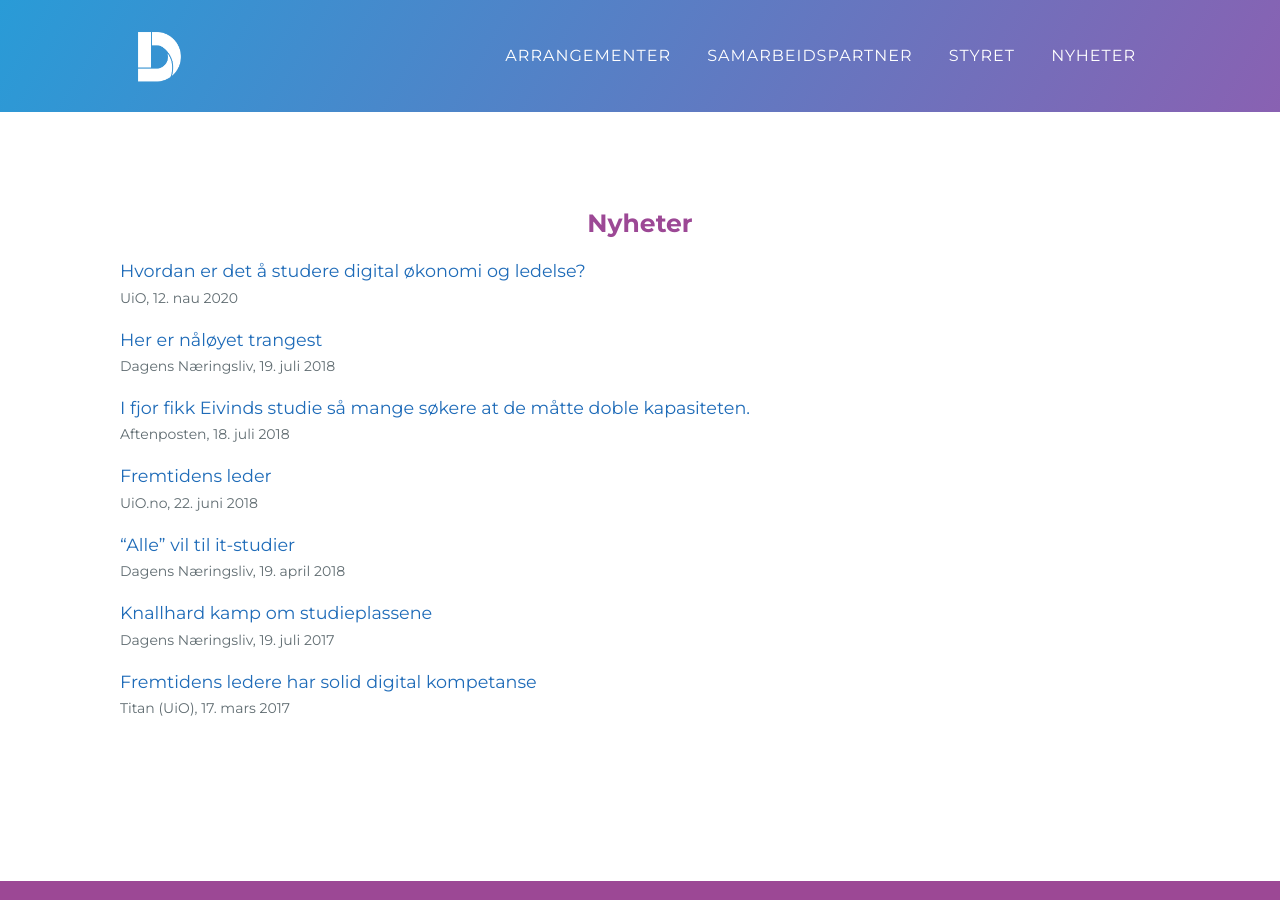
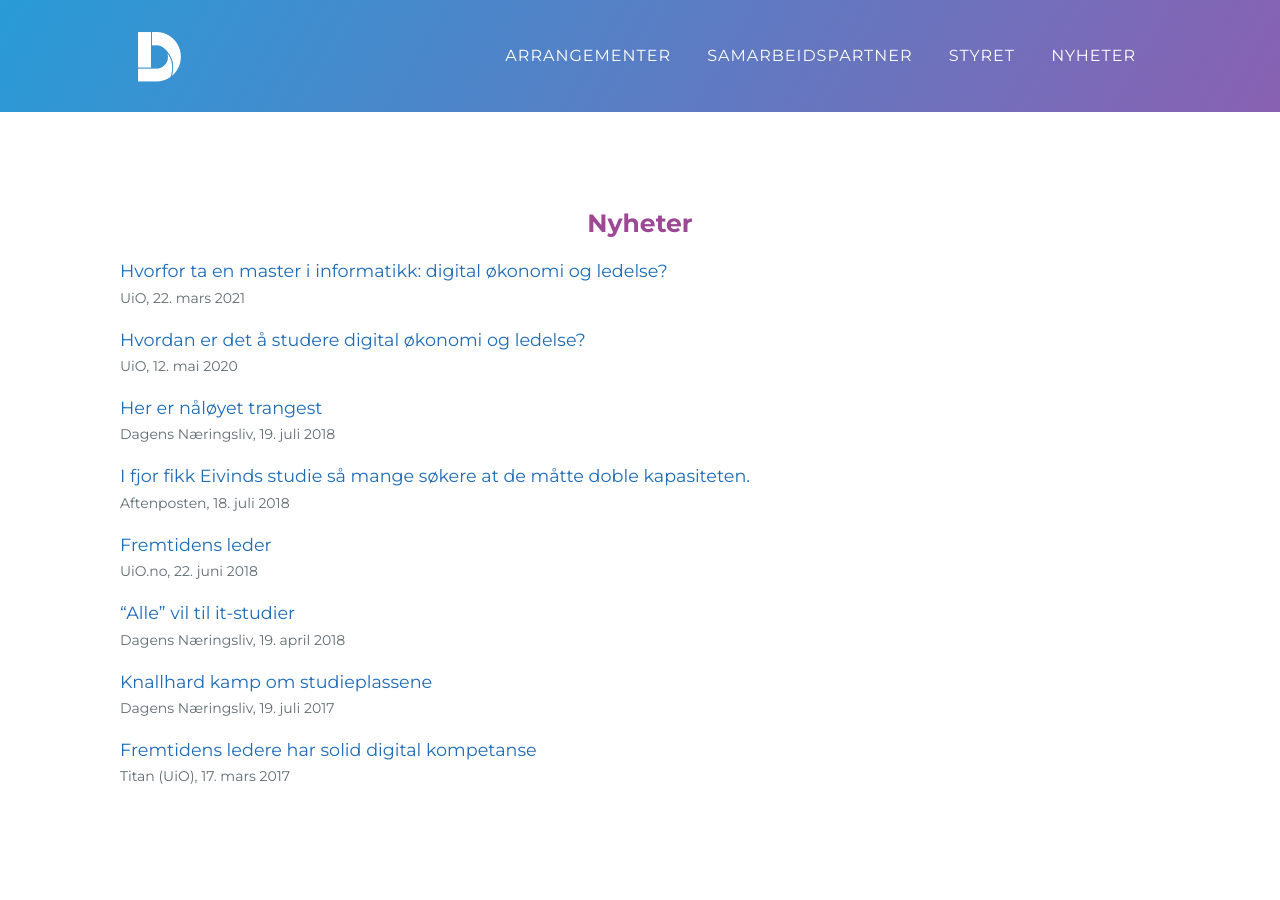
Before and after one commit to digitus-uio/digitus-uio.github.io, a Jekyll site: the page built from index.md, in a window 1280 px wide and 900 px high, scrolled down 2627 px. Built offline with Jekyll 4.4.1, drawn with Linux system fonts in a browser that asks for light colours.

Commit message:
Added article about digøk master.

```diff
--- a/_config.yml
+++ b/_config.yml
@@ -21,8 +21,13 @@ events: "assets/pictures/tidslinjeV21.jpg"
 
 press: [
   {
+    title: "Hvorfor ta en master i informatikk: digital økonomi og ledelse?",
+    subtitle: "UiO, 22. mars 2021",
+    link: "https://www.uio.no/studier/program/informatikk-ledelse-master/studiemiljo/hvorfor-ta-en-master-i-informatikk.html",
+  },
+  {
     title: "Hvordan er det å studere digital økonomi og ledelse?",
-    subtitle: "UiO, 12. nau 2020",
+    subtitle: "UiO, 12. mai 2020",
     link: "https://www.uio.no/studier/program/informatikk-ledelse/studiemiljo/digok-fremtidens-arbeidsoppgaver-ahlam.html",
   },
   {
```
